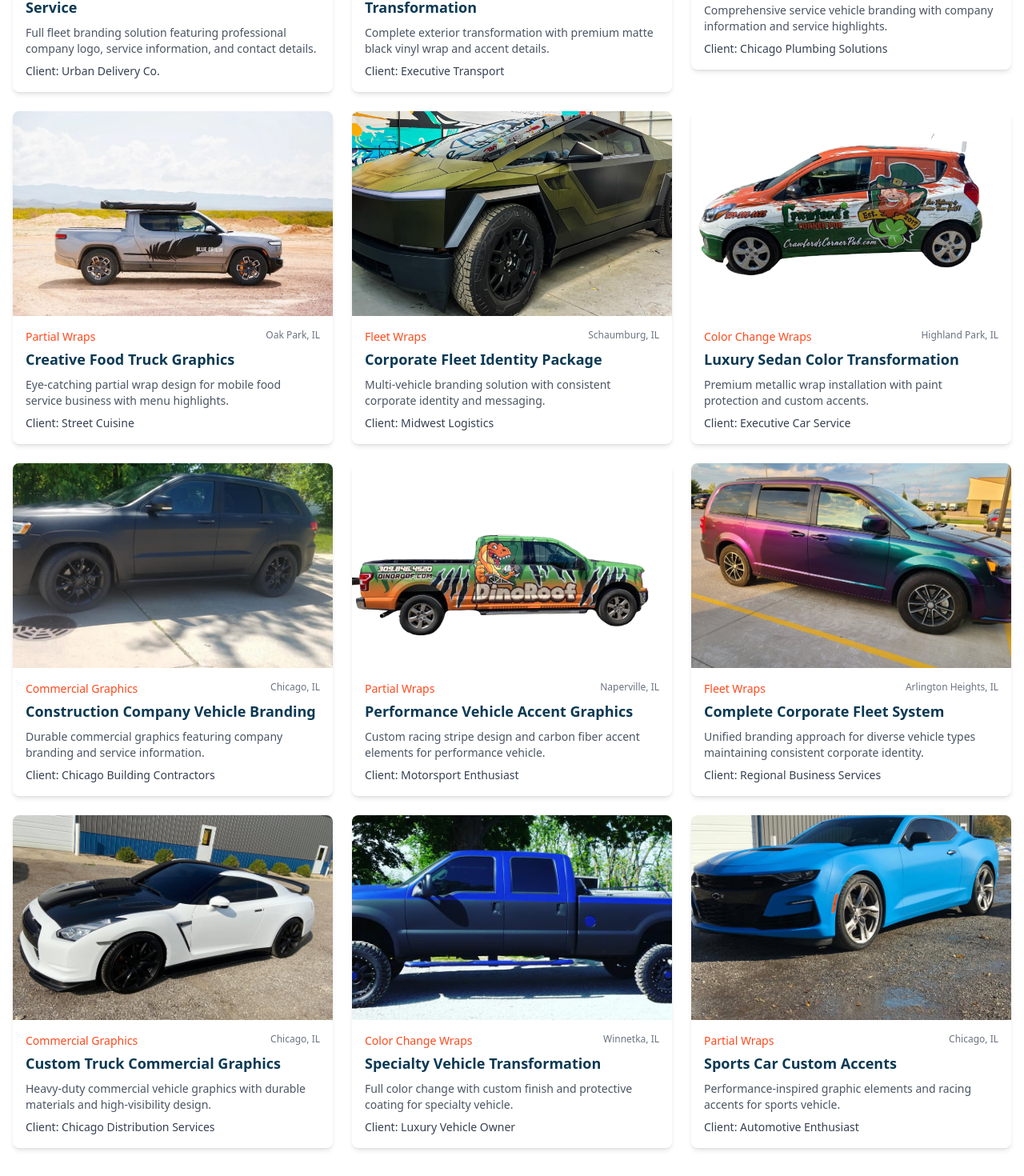
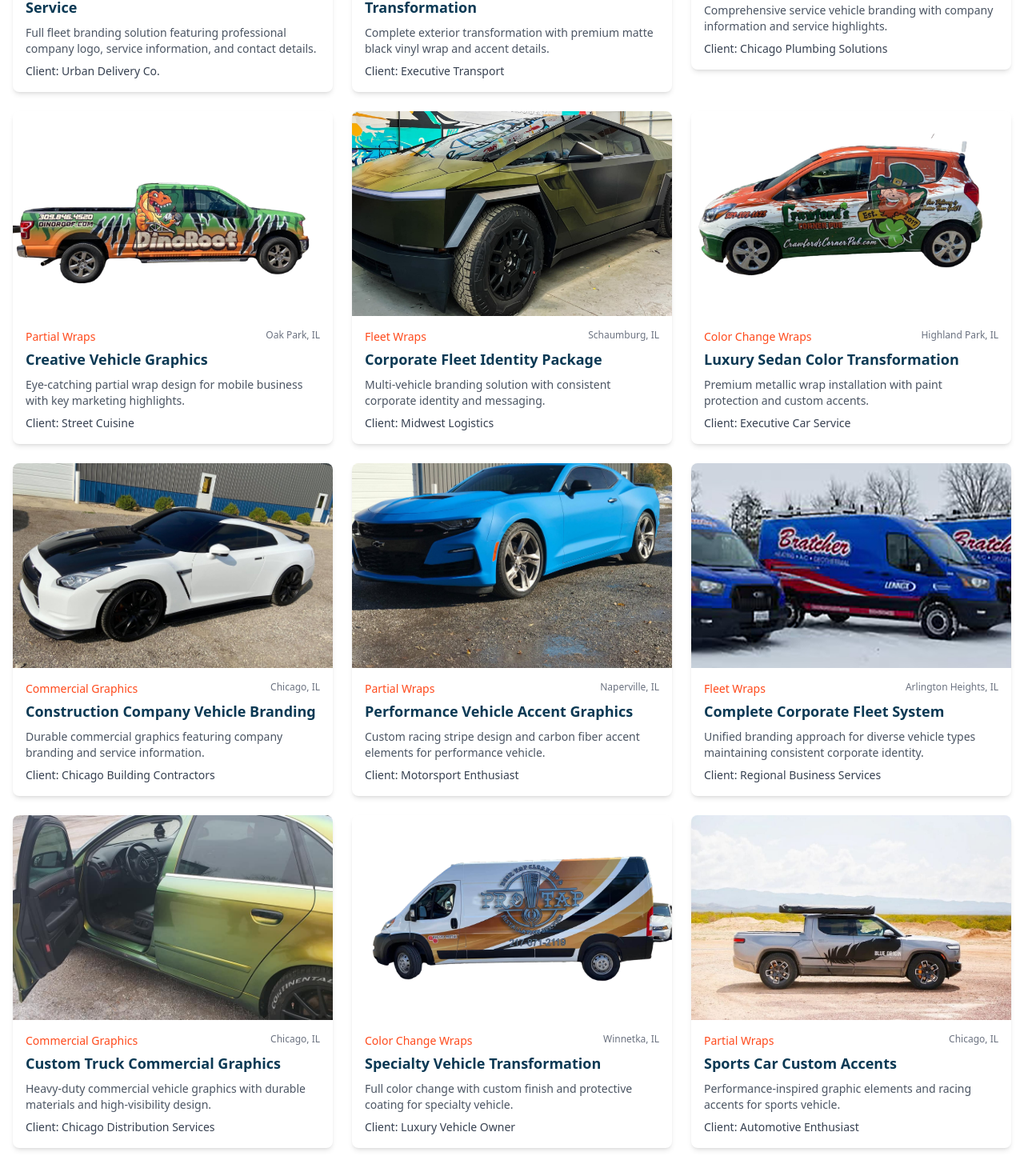
Before and after one commit to RoyWraps69/wrappingchicago, a React (Vite) app: page /gallery in a window 1280 px wide. Shown: the part 745-2215 px from the top of the page at 80% size. Built offline with nearby package versions, Linux system fonts and the light colour scheme.

Commit message:
Rearrange image placeholders
Rearrange images to correct placeholders.

```diff
--- a/src/components/services/GenericServiceContent.tsx
+++ b/src/components/services/GenericServiceContent.tsx
@@ -25,7 +25,7 @@ const GenericServiceContent: React.FC = () => {
             wrap will look great and stand up to the harsh Chicago weather for years to come.
           </p>
           <img
-            src="/lovable-uploads/efc6c586-8651-43ad-811a-b896a91a1b69.png"
+            src="/lovable-uploads/676b4902-7b81-4619-90d8-8feb1f986636.png"
             alt="Premium wrap materials"
             className="rounded-lg shadow-md w-full h-60 object-cover"
           />
@@ -36,7 +36,7 @@ const GenericServiceContent: React.FC = () => {
       <div className="grid md:grid-cols-3 gap-6 mb-8">
         <div className="bg-white p-6 rounded-lg shadow hover:shadow-md transition-shadow">
           <img
-            src="/lovable-uploads/6d45d332-9949-413e-b840-8007afa41d56.png"
+            src="/lovable-uploads/efdbc4bf-1f04-42bb-a904-f52dae7bef6c.png"
             alt="Fleet wraps"
             className="w-full h-48 object-cover rounded-md mb-4"
           />
@@ -47,7 +47,7 @@ const GenericServiceContent: React.FC = () => {
 
         <div className="bg-white p-6 rounded-lg shadow hover:shadow-md transition-shadow">
           <img
-            src="/lovable-uploads/9de106b5-94cb-4fd1-a7c7-5c75c75b7cbb.png"
+            src="/lovable-uploads/f564c255-9ca3-4457-bef5-c940a4a1557a.png"
             alt="Color change wraps"
             className="w-full h-48 object-cover rounded-md mb-4"
           />
@@ -58,7 +58,7 @@ const GenericServiceContent: React.FC = () => {
 
         <div className="bg-white p-6 rounded-lg shadow hover:shadow-md transition-shadow">
           <img
-            src="/lovable-uploads/0ec34598-bcc3-486d-9021-dd527bafe83a.png"
+            src="/lovable-uploads/fb7a4b97-4b57-4b2e-8f81-42a1098270df.png"
             alt="Commercial graphics"
             className="w-full h-48 object-cover rounded-md mb-4"
           />
--- a/src/components/services/ServiceHeader.tsx
+++ b/src/components/services/ServiceHeader.tsx
@@ -20,21 +20,21 @@ const ServiceHeader: React.FC<ServiceHeaderProps> = ({ title, showImages = false
         <div className="grid grid-cols-1 md:grid-cols-3 gap-6 mb-8">
           <div className="rounded-lg overflow-hidden shadow-md">
             <img
-              src="/lovable-uploads/0316f206-884b-44b4-bdb3-e0f7962a1714.png"
+              src="/lovable-uploads/efdbc4bf-1f04-42bb-a904-f52dae7bef6c.png"
               alt="Fleet wrap example"
               className="w-full h-48 object-cover"
             />
           </div>
           <div className="rounded-lg overflow-hidden shadow-md">
             <img
-              src="/lovable-uploads/0ec34598-bcc3-486d-9021-dd527bafe83a.png"
+              src="/lovable-uploads/f564c255-9ca3-4457-bef5-c940a4a1557a.png"
               alt="Color change wrap example"
               className="w-full h-48 object-cover"
             />
           </div>
           <div className="rounded-lg overflow-hidden shadow-md">
             <img
-              src="/lovable-uploads/22a9b401-dc9c-4e13-90da-50d4e85ea3ca.png"
+              src="/lovable-uploads/fb7a4b97-4b57-4b2e-8f81-42a1098270df.png"
               alt="Commercial graphics example"
               className="w-full h-48 object-cover"
             />
--- a/src/data/galleryItems.ts
+++ b/src/data/galleryItems.ts
@@ -6,7 +6,7 @@ export const galleryItems: GalleryItem[] = [
     id: 1,
     title: 'Premium Fleet Branding for Delivery Service',
     category: 'Fleet Wraps',
-    image: '/lovable-uploads/efdbc4bf-1f04-42bb-a904-f52dae7bef6c.png',
+    image: '/lovable-uploads/efc6c586-8651-43ad-811a-b896a91a1b69.png', // Updated: using fleet image
     description: 'Full fleet branding solution featuring professional company logo, service information, and contact details.',
     client: 'Urban Delivery Co.',
     location: 'Chicago, IL'
@@ -15,7 +15,7 @@ export const galleryItems: GalleryItem[] = [
     id: 2,
     title: 'Sleek Matte Black Vehicle Transformation',
     category: 'Color Change Wraps',
-    image: '/lovable-uploads/676b4902-7b81-4619-90d8-8feb1f986636.png',
+    image: '/lovable-uploads/6d45d332-9949-413e-b840-8007afa41d56.png', // Updated: using color change image
     description: 'Complete exterior transformation with premium matte black vinyl wrap and accent details.',
     client: 'Executive Transport',
     location: 'Evanston, IL'
@@ -24,17 +24,17 @@ export const galleryItems: GalleryItem[] = [
     id: 3,
     title: 'Professional Service Van Branding',
     category: 'Commercial Graphics',
-    image: '/lovable-uploads/9bb3d94e-589d-4daf-b35e-e19e80610439.png',
+    image: '/lovable-uploads/0ec34598-bcc3-486d-9021-dd527bafe83a.png', // Updated: using commercial graphics image
     description: 'Comprehensive service vehicle branding with company information and service highlights.',
     client: 'Chicago Plumbing Solutions',
     location: 'Chicago, IL'
   },
   {
     id: 4,
-    title: 'Creative Food Truck Graphics',
+    title: 'Creative Vehicle Graphics',
     category: 'Partial Wraps',
-    image: '/lovable-uploads/77a1f4b1-efe3-4779-8646-f92e01667a29.png',
-    description: 'Eye-catching partial wrap design for mobile food service business with menu highlights.',
+    image: '/lovable-uploads/cc335205-fcef-4ca9-a269-5cf6dee478ed.png', // Updated: using partial wrap image
+    description: 'Eye-catching partial wrap design for mobile business with key marketing highlights.',
     client: 'Street Cuisine',
     location: 'Oak Park, IL'
   },
@@ -42,7 +42,7 @@ export const galleryItems: GalleryItem[] = [
     id: 5,
     title: 'Corporate Fleet Identity Package',
     category: 'Fleet Wraps',
-    image: '/lovable-uploads/22a9b401-dc9c-4e13-90da-50d4e85ea3ca.png',
+    image: '/lovable-uploads/22a9b401-dc9c-4e13-90da-50d4e85ea3ca.png', // Updated: using another fleet image
     description: 'Multi-vehicle branding solution with consistent corporate identity and messaging.',
     client: 'Midwest Logistics',
     location: 'Schaumburg, IL'
@@ -51,7 +51,7 @@ export const galleryItems: GalleryItem[] = [
     id: 6,
     title: 'Luxury Sedan Color Transformation',
     category: 'Color Change Wraps',
-    image: '/lovable-uploads/f564c255-9ca3-4457-bef5-c940a4a1557a.png',
+    image: '/lovable-uploads/f564c255-9ca3-4457-bef5-c940a4a1557a.png', // Updated: using color change wrap
     description: 'Premium metallic wrap installation with paint protection and custom accents.',
     client: 'Executive Car Service',
     location: 'Highland Park, IL'
@@ -60,7 +60,7 @@ export const galleryItems: GalleryItem[] = [
     id: 7,
     title: 'Construction Company Vehicle Branding',
     category: 'Commercial Graphics',
-    image: '/lovable-uploads/0ec34598-bcc3-486d-9021-dd527bafe83a.png',
+    image: '/lovable-uploads/fb7a4b97-4b57-4b2e-8f81-42a1098270df.png', // Updated: using truck commercial graphics
     description: 'Durable commercial graphics featuring company branding and service information.',
     client: 'Chicago Building Contractors',
     location: 'Chicago, IL'
@@ -69,7 +69,7 @@ export const galleryItems: GalleryItem[] = [
     id: 8,
     title: 'Performance Vehicle Accent Graphics',
     category: 'Partial Wraps',
-    image: '/lovable-uploads/cc335205-fcef-4ca9-a269-5cf6dee478ed.png',
+    image: '/lovable-uploads/d2a8e418-117f-4bfc-a6a2-efb63dbbce7f.png', // Updated: using sports car image
     description: 'Custom racing stripe design and carbon fiber accent elements for performance vehicle.',
     client: 'Motorsport Enthusiast',
     location: 'Naperville, IL'
@@ -78,7 +78,7 @@ export const galleryItems: GalleryItem[] = [
     id: 9,
     title: 'Complete Corporate Fleet System',
     category: 'Fleet Wraps',
-    image: '/lovable-uploads/efc6c586-8651-43ad-811a-b896a91a1b69.png',
+    image: '/lovable-uploads/efdbc4bf-1f04-42bb-a904-f52dae7bef6c.png', // Updated: using professional fleet image
     description: 'Unified branding approach for diverse vehicle types maintaining consistent corporate identity.',
     client: 'Regional Business Services',
     location: 'Arlington Heights, IL'
@@ -87,7 +87,7 @@ export const galleryItems: GalleryItem[] = [
     id: 10,
     title: 'Custom Truck Commercial Graphics',
     category: 'Commercial Graphics',
-    image: '/lovable-uploads/fb7a4b97-4b57-4b2e-8f81-42a1098270df.png',
+    image: '/lovable-uploads/9bb3d94e-589d-4daf-b35e-e19e80610439.png', // Updated: using van image
     description: 'Heavy-duty commercial vehicle graphics with durable materials and high-visibility design.',
     client: 'Chicago Distribution Services',
     location: 'Chicago, IL'
@@ -96,7 +96,7 @@ export const galleryItems: GalleryItem[] = [
     id: 11,
     title: 'Specialty Vehicle Transformation',
     category: 'Color Change Wraps',
-    image: '/lovable-uploads/6d45d332-9949-413e-b840-8007afa41d56.png',
+    image: '/lovable-uploads/676b4902-7b81-4619-90d8-8feb1f986636.png', // Updated: using black wrap
     description: 'Full color change with custom finish and protective coating for specialty vehicle.',
     client: 'Luxury Vehicle Owner',
     location: 'Winnetka, IL'
@@ -105,7 +105,7 @@ export const galleryItems: GalleryItem[] = [
     id: 12,
     title: 'Sports Car Custom Accents',
     category: 'Partial Wraps',
-    image: '/lovable-uploads/d2a8e418-117f-4bfc-a6a2-efb63dbbce7f.png',
+    image: '/lovable-uploads/77a1f4b1-efe3-4779-8646-f92e01667a29.png', // Updated: using partial wrap image
     description: 'Performance-inspired graphic elements and racing accents for sports vehicle.',
     client: 'Automotive Enthusiast',
     location: 'Chicago, IL'
--- a/src/types/wrap-idea.ts
+++ b/src/types/wrap-idea.ts
@@ -11,8 +11,8 @@ export interface WrapIdea {
 export const exampleIdeas: WrapIdea[] = [
   {
     id: '1',
-    title: 'Gradient Splash Design',
-    description: 'A vibrant gradient design with splashes of color that attract attention, perfect for businesses wanting to stand out.',
+    title: 'Vibrant Gradient Design',
+    description: 'A stunning gradient design with splashes of color that attract attention, perfect for businesses wanting to stand out.',
     imageUrl: 'https://placehold.co/600x400/ff5e7d/FFFFFF?text=Vehicle+Design',
     vehicleType: 'truck'
   },
```
